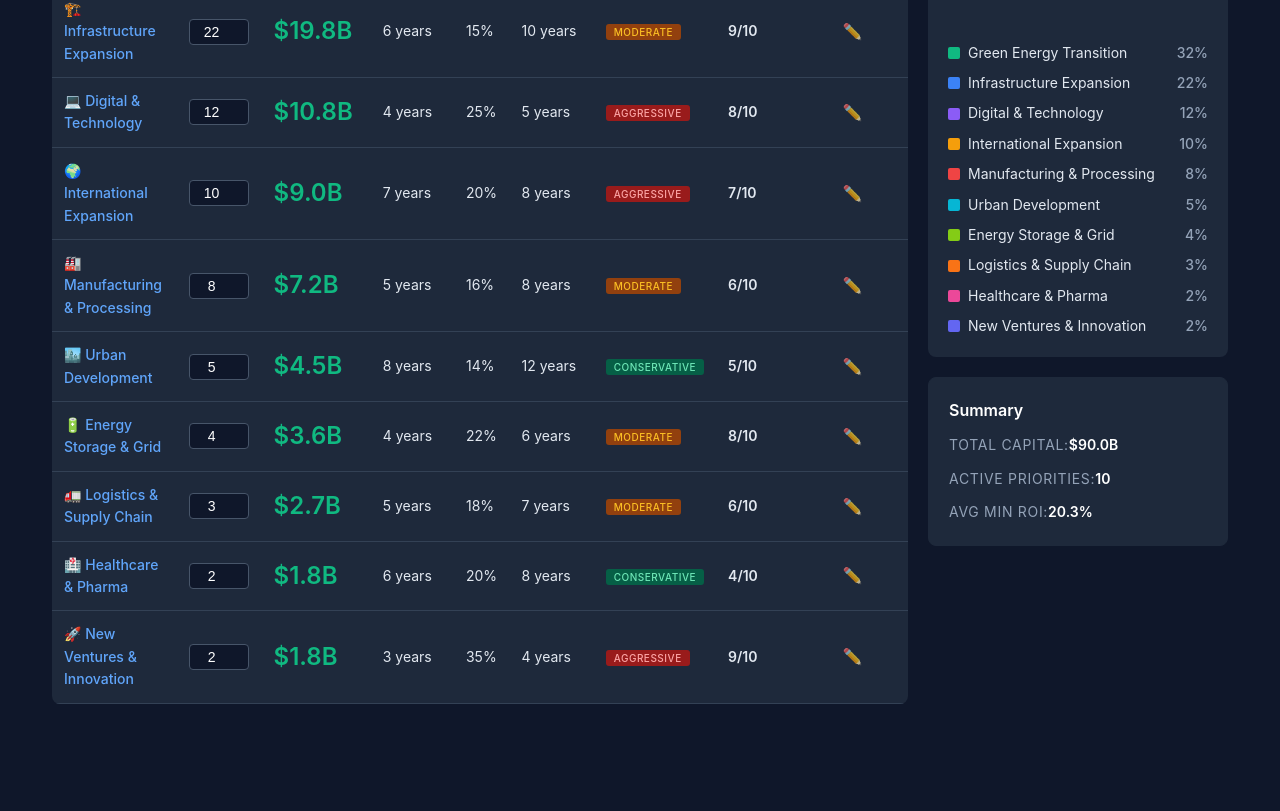
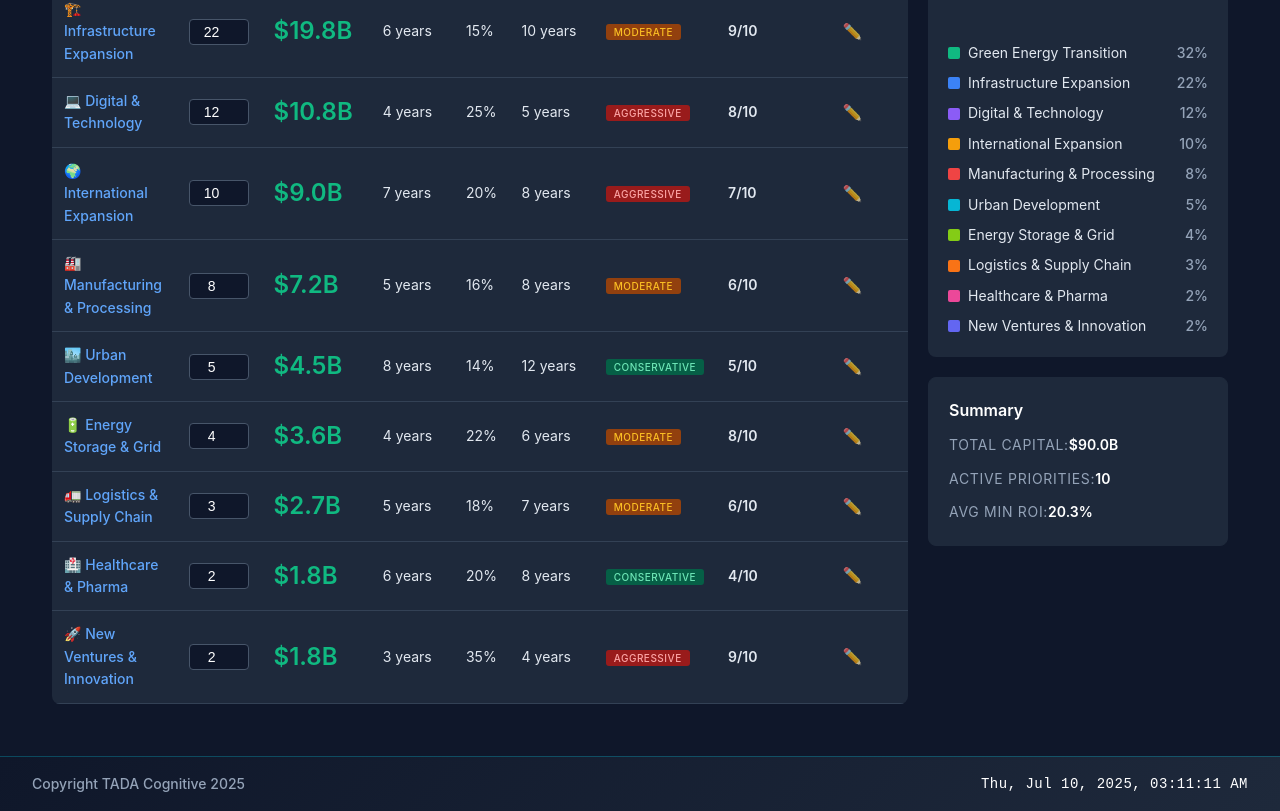
Before and after one commit to AyalaRamjee/KA-Capital-Allocation, a Next.js app: page / in a window 1280 px wide. Shown: the part 550-1361 px from the top of the page. Before the commit the page ends 1306 px from the top, so only its background shows below. Built offline with nearby package versions, Linux system fonts and the light colour scheme; no server answers.

Commit message:
Add DynamicFooter component with real-time clock and copyright notice

```diff
--- a/AdaniGrowthSystem.tsx
+++ b/AdaniGrowthSystem.tsx
@@ -10,6 +10,7 @@ import { Tab6_MonitorPortfolio } from './Tab6_MonitorPortfolio';
 import { Tab7_WhatIfAnalysis } from './Tab7_WhatIfAnalysis';
 import AdaniAssistantModal from './AdaniAssistantModal';
 import ManageWorkspaceTab from './components/ManageWorkspaceTab';
+import DynamicFooter from './components/DynamicFooter';
 import { AppState, InvestmentPriority, Opportunity, AdaniProject, AdaniSector, AdaniMetrics, ValidatedProject, SectorAllocation, AllocationConstraint, ValidationRule, DataQualityIssue, DataQualityMetrics } from './types';
 import { adaniPriorities, allOpportunities, adaniSectors, adaniMetrics, formatCurrency } from './mockDataAdani';
 import './styles.css';
@@ -490,7 +491,7 @@ export default function AdaniGrowthSystem() {
 
   // ===== RENDER SECTION =====
   return (
-    <div className={`app-container ${currentTheme}-theme adani-growth-system`}>
+    <div className={`app-container ${currentTheme}-theme adani-growth-system`} style={{ display: 'flex', flexDirection: 'column', minHeight: '100vh' }}>
       <AppHeader
         onThemeChange={handleThemeChange}
         onFullscreenToggle={handleFullscreenToggle}
@@ -856,7 +857,7 @@ export default function AdaniGrowthSystem() {
         </div>
       </div>
 
-      <div className="tab-container adani-tab-container" style={{ paddingTop: 0, marginTop: 0 }}>
+      <div className="tab-container adani-tab-container" style={{ paddingTop: 0, marginTop: 0, flex: 1 }}>
         {activeTab === 1 && (
           <Tab1_SetPriorities
             sharedData={{
@@ -948,6 +949,7 @@ export default function AdaniGrowthSystem() {
         onLaunchApp={handleLaunchApp}
       />
 
+      <DynamicFooter />
     </div>
   );
 }
--- /dev/null
+++ b/components/DynamicFooter.tsx
@@ -0,0 +1,53 @@
+'use client'
+import React, { useState, useEffect } from 'react';
+
+export default function DynamicFooter() {
+  const [currentTime, setCurrentTime] = useState(new Date());
+
+  useEffect(() => {
+    const timer = setInterval(() => {
+      setCurrentTime(new Date());
+    }, 1000);
+
+    return () => clearInterval(timer);
+  }, []);
+
+  const formatDateTime = (date: Date) => {
+    return date.toLocaleString('en-US', {
+      weekday: 'short',
+      year: 'numeric',
+      month: 'short',
+      day: 'numeric',
+      hour: '2-digit',
+      minute: '2-digit',
+      second: '2-digit',
+      hour12: true
+    });
+  };
+
+  return (
+    <footer style={{
+      background: 'linear-gradient(135deg, #0f172a 0%, #1e293b 100%)',
+      borderTop: '1px solid rgba(0, 184, 212, 0.3)',
+      padding: '1rem 2rem',
+      marginTop: 'auto',
+      display: 'flex',
+      justifyContent: 'space-between',
+      alignItems: 'center',
+      color: '#94a3b8',
+      fontSize: '0.875rem',
+      fontWeight: '500'
+    }}>
+      <div>
+        Copyright TADA Cognitive 2025
+      </div>
+      <div style={{
+        color: '#ffffff',
+        fontFamily: 'monospace',
+        letterSpacing: '0.5px'
+      }}>
+        {formatDateTime(currentTime)}
+      </div>
+    </footer>
+  );
+}
```
